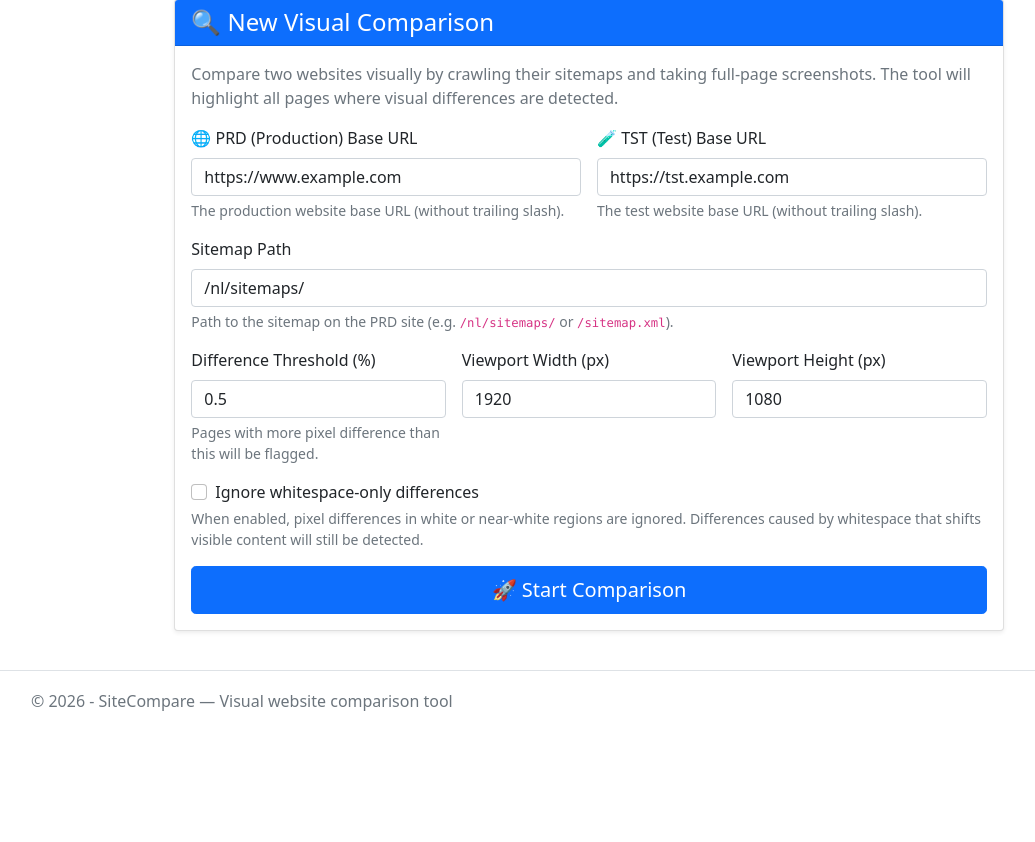
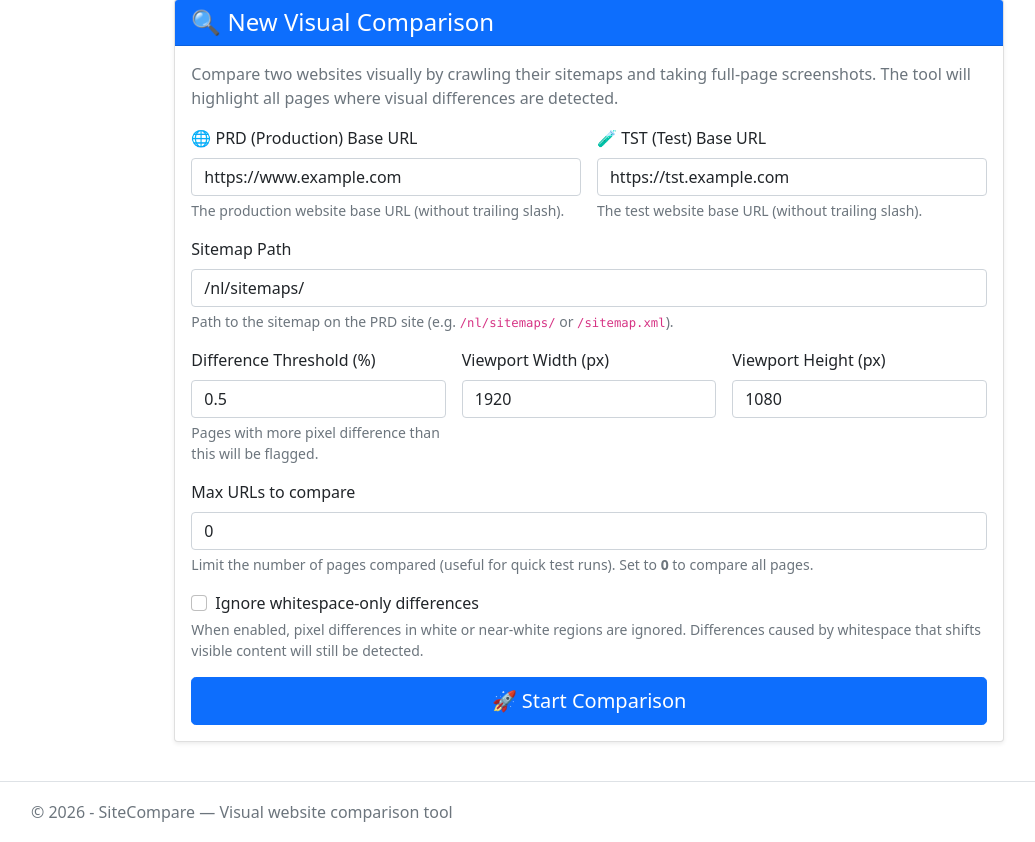
Before and after one commit to BartDM/SiteCompare, an ASP.NET Core app: page / in a window 1280 px wide. Shown: the part 74-916 px from the top of the page, without its empty margins (51-1086 px from the left). Before the commit the page ends 785 px from the top, so only its background shows below. Run offline with ASP.NET Core 8, Linux system fonts and the light colour scheme; style sheets or scripts are compiled from the project's sources; some libraries are stand-ins or nearby versions.

Commit message:
Add max URL limit option for quick test comparisons
Agent-Logs-Url: https://github.com/BartDM/SiteCompare/sessions/11507eca-5980-4359-b007-0d2214b05186

Co-authored-by: BartDM <1378733+BartDM@users.noreply.github.com>

```diff
--- a/SiteCompare/Controllers/ComparisonController.cs
+++ b/SiteCompare/Controllers/ComparisonController.cs
@@ -55,7 +55,8 @@ public class ComparisonController : Controller
             model.DifferenceThreshold,
             model.ViewportWidth,
             model.ViewportHeight,
-            model.IgnoreWhitespaceDifferences);
+            model.IgnoreWhitespaceDifferences,
+            model.MaxUrls);
 
         // Fire-and-forget background task
         _ = Task.Run(async () =>
--- a/SiteCompare/Models/ComparisonJob.cs
+++ b/SiteCompare/Models/ComparisonJob.cs
@@ -10,6 +10,7 @@ public class ComparisonJob
     public int ViewportWidth { get; set; } = 1920;
     public int ViewportHeight { get; set; } = 1080;
     public bool IgnoreWhitespaceDifferences { get; set; } = false;
+    public int MaxUrls { get; set; } = 0;
     public ComparisonStatus Status { get; set; } = ComparisonStatus.Pending;
     public int Progress { get; set; }
     public int TotalPages { get; set; }
--- a/SiteCompare/Models/StartComparisonViewModel.cs
+++ b/SiteCompare/Models/StartComparisonViewModel.cs
@@ -9,4 +9,5 @@ public class StartComparisonViewModel
     public int ViewportWidth { get; set; } = 1920;
     public int ViewportHeight { get; set; } = 1080;
     public bool IgnoreWhitespaceDifferences { get; set; } = false;
+    public int MaxUrls { get; set; } = 0;
 }
--- a/SiteCompare/Services/IComparisonJobService.cs
+++ b/SiteCompare/Services/IComparisonJobService.cs
@@ -4,7 +4,7 @@ namespace SiteCompare.Services;
 
 public interface IComparisonJobService
 {
-    ComparisonJob CreateJob(string prdBaseUrl, string tstBaseUrl, string sitemapPath, double threshold, int viewportWidth, int viewportHeight, bool ignoreWhitespaceDifferences = false);
+    ComparisonJob CreateJob(string prdBaseUrl, string tstBaseUrl, string sitemapPath, double threshold, int viewportWidth, int viewportHeight, bool ignoreWhitespaceDifferences = false, int maxUrls = 0);
     ComparisonJob? GetJob(string jobId);
     IEnumerable<ComparisonJob> GetAllJobs();
     Task StartJobAsync(string jobId, CancellationToken cancellationToken = default);
--- a/SiteCompare/Views/Comparison/Detail.cshtml
+++ b/SiteCompare/Views/Comparison/Detail.cshtml
@@ -44,6 +44,12 @@
         {
             <div class="mt-2">
                 <span class="badge bg-info text-dark">Whitespace differences ignored</span>
+            </div>
+        }
+        @if (job?.MaxUrls > 0)
+        {
+            <div class="mt-2">
+                <span class="badge bg-secondary">URL limit: @job.MaxUrls</span>
             </div>
         }
     </div>
--- a/SiteCompare/Views/Home/Index.cshtml
+++ b/SiteCompare/Views/Home/Index.cshtml
@@ -64,6 +64,15 @@
                             <label asp-for="ViewportHeight" class="form-label fw-semibold">Viewport Height (px)</label>
                             <input asp-for="ViewportHeight" class="form-control" type="number" min="480" max="2160" />
                             <span asp-validation-for="ViewportHeight" class="text-danger small"></span>
+                        </div>
+                    </div>
+
+                    <div class="mb-3">
+                        <label asp-for="MaxUrls" class="form-label fw-semibold">Max URLs to compare</label>
+                        <input asp-for="MaxUrls" class="form-control" type="number" min="0" max="50000" />
+                        <span asp-validation-for="MaxUrls" class="text-danger small"></span>
+                        <div class="form-text">
+                            Limit the number of pages compared (useful for quick test runs). Set to <strong>0</strong> to compare all pages.
                         </div>
                     </div>
 
```
Also changed, not shown: SiteCompare/Services/ComparisonJobService.cs (+11 -2 lines).
